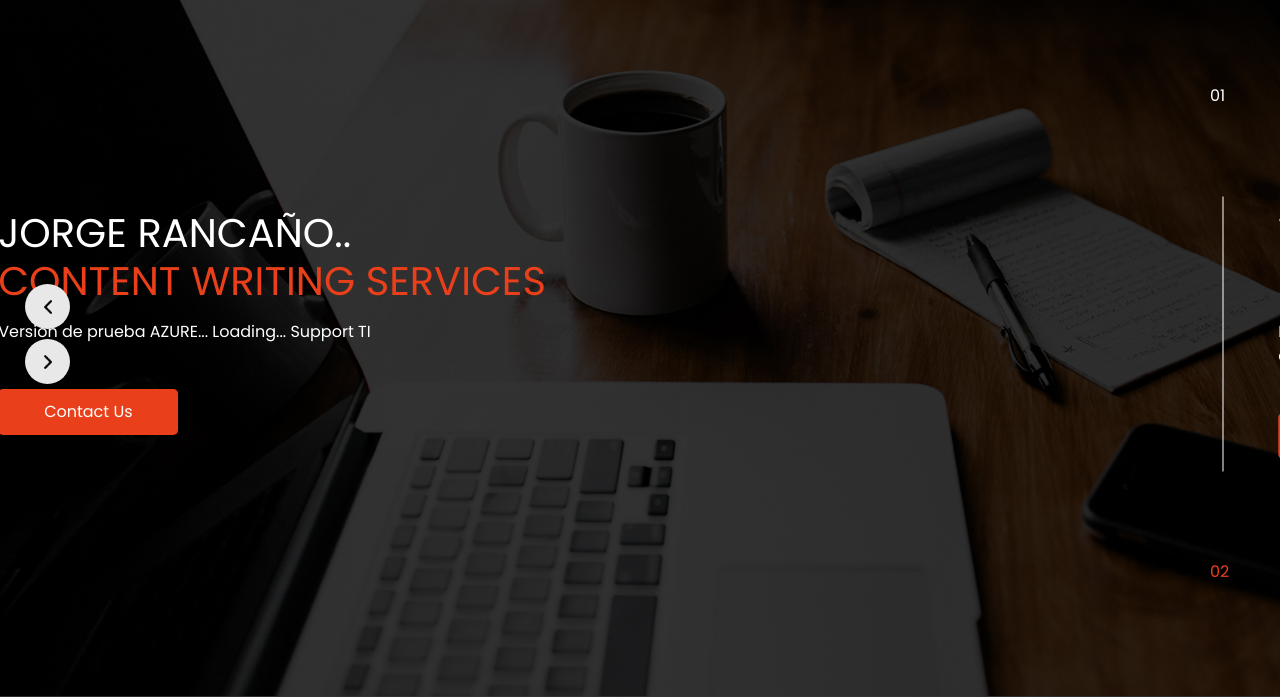
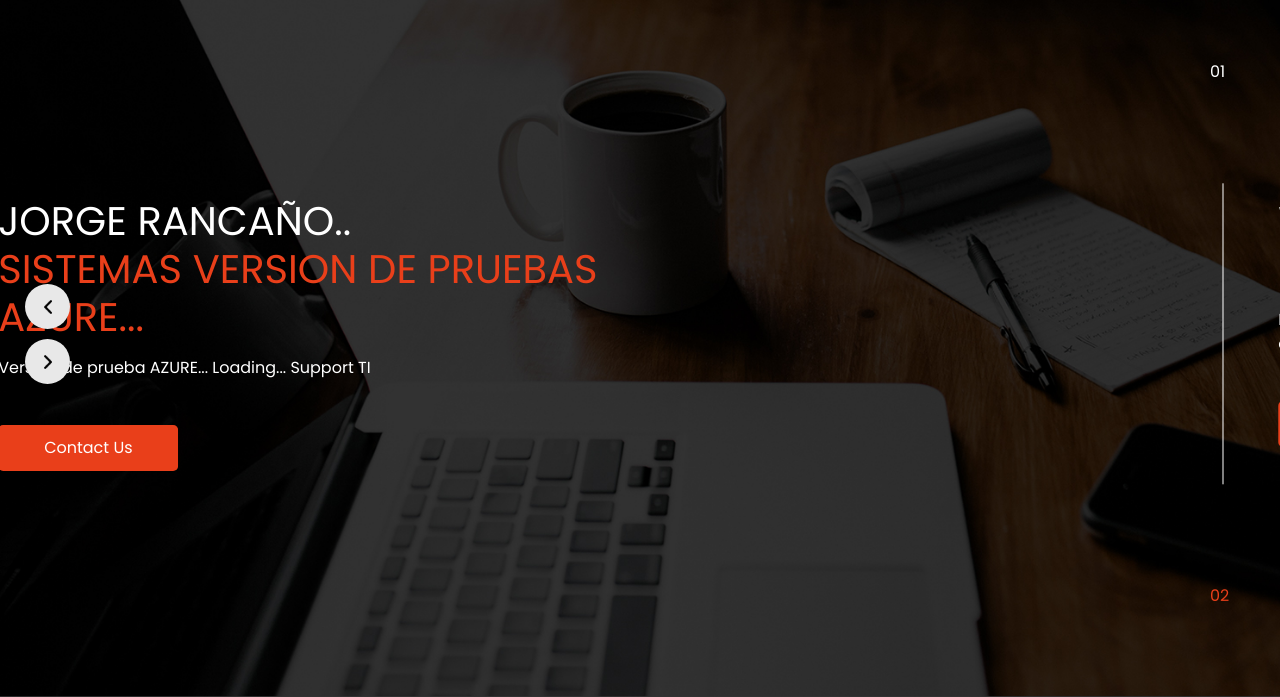
Before and after one commit to JorgeRancano/Pruebas, a plain HTML site: page index.html in a window 1280 px wide. Shown: the part 103-800 px from the top of the page. Drawn offline with nearby package versions, Linux system fonts and the light colour scheme.

Commit message:
index.html

```diff
--- a/index.html
+++ b/index.html
@@ -91,7 +91,7 @@
                       <h1>
                         Jorge Rancaño.. <br>
                         <span>
-                          Content Writing Services
+                          Sistemas version de pruebas AZURE...
                         </span>
                       </h1>
                       <p>
```
